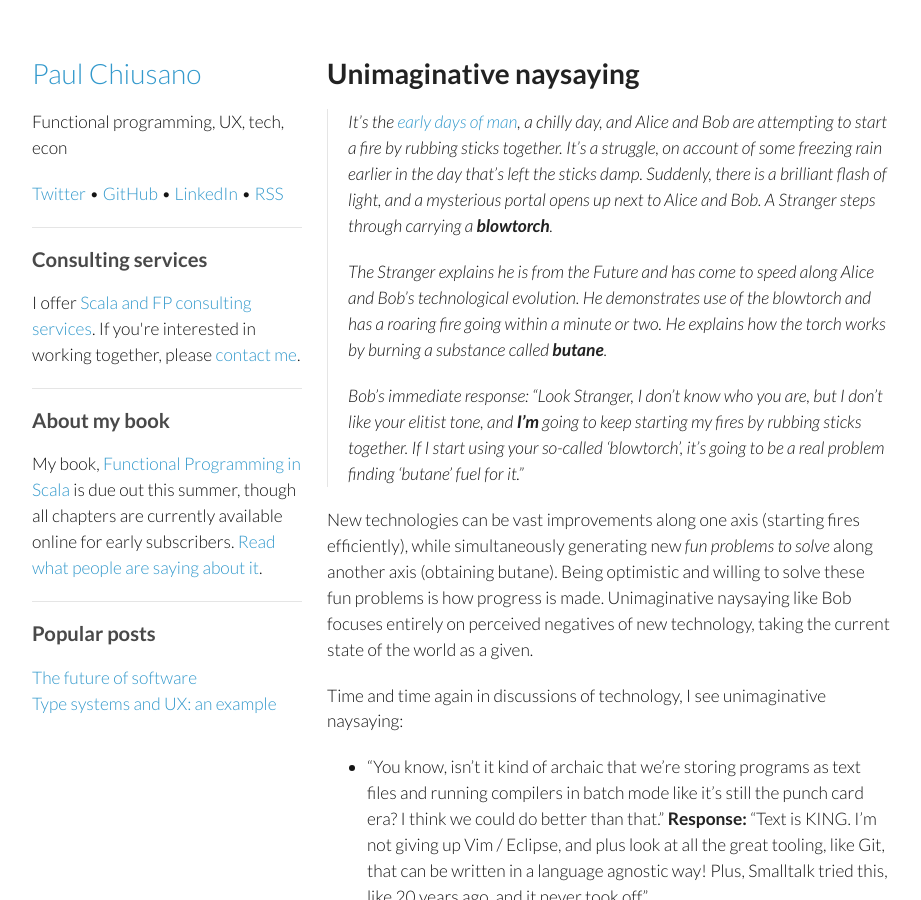
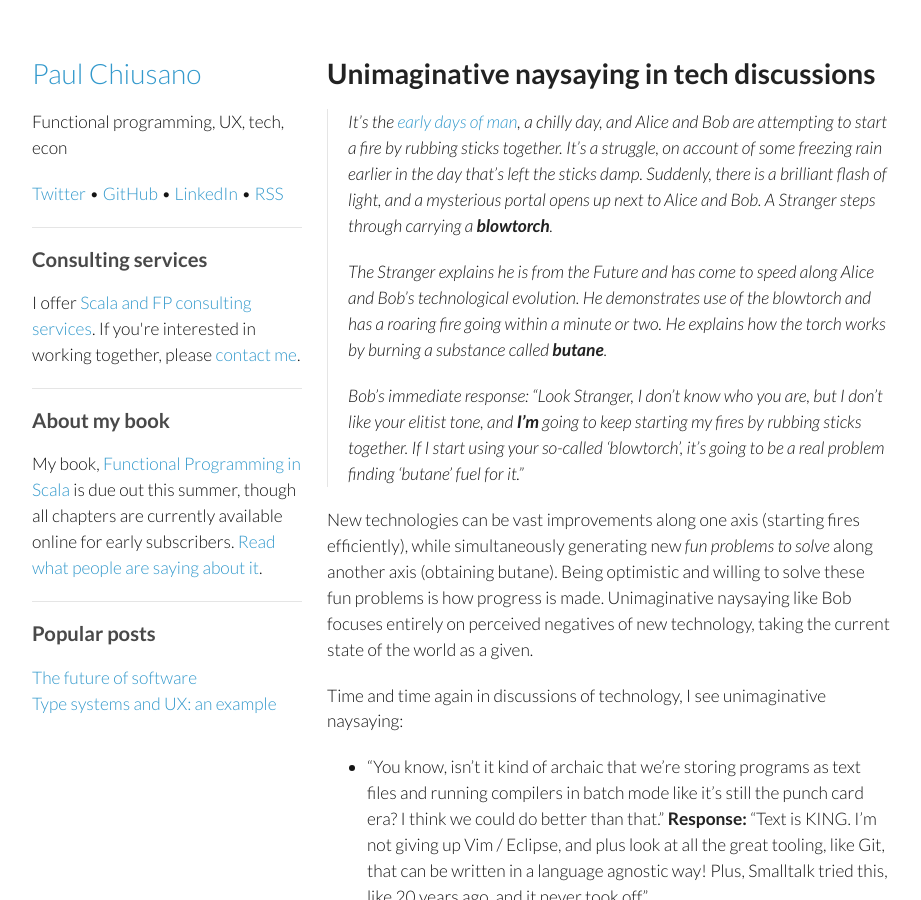
Before and after one commit to pchiusano/pchiusano.github.io, a Jekyll site: the page built from _posts/2014-08-27-naysaying.markdown, in a window 1280 px wide and 900 px high. Shown: the whole window, without its empty margins (178-1099 px from the left). Built offline with Jekyll 4.4.1, drawn with Linux system fonts in a browser that asks for light colours; comment, search, counter and statistics services are not loaded.

Commit message:
Update 2014-08-27-naysaying.markdown

```diff
--- a/_posts/2014-08-27-naysaying.markdown
+++ b/_posts/2014-08-27-naysaying.markdown
@@ -1,6 +1,6 @@
 ---
 layout: post
-title: Unimaginative naysaying
+title: Unimaginative naysaying in tech discussions
 categories: [fp]
 ---
 
```
